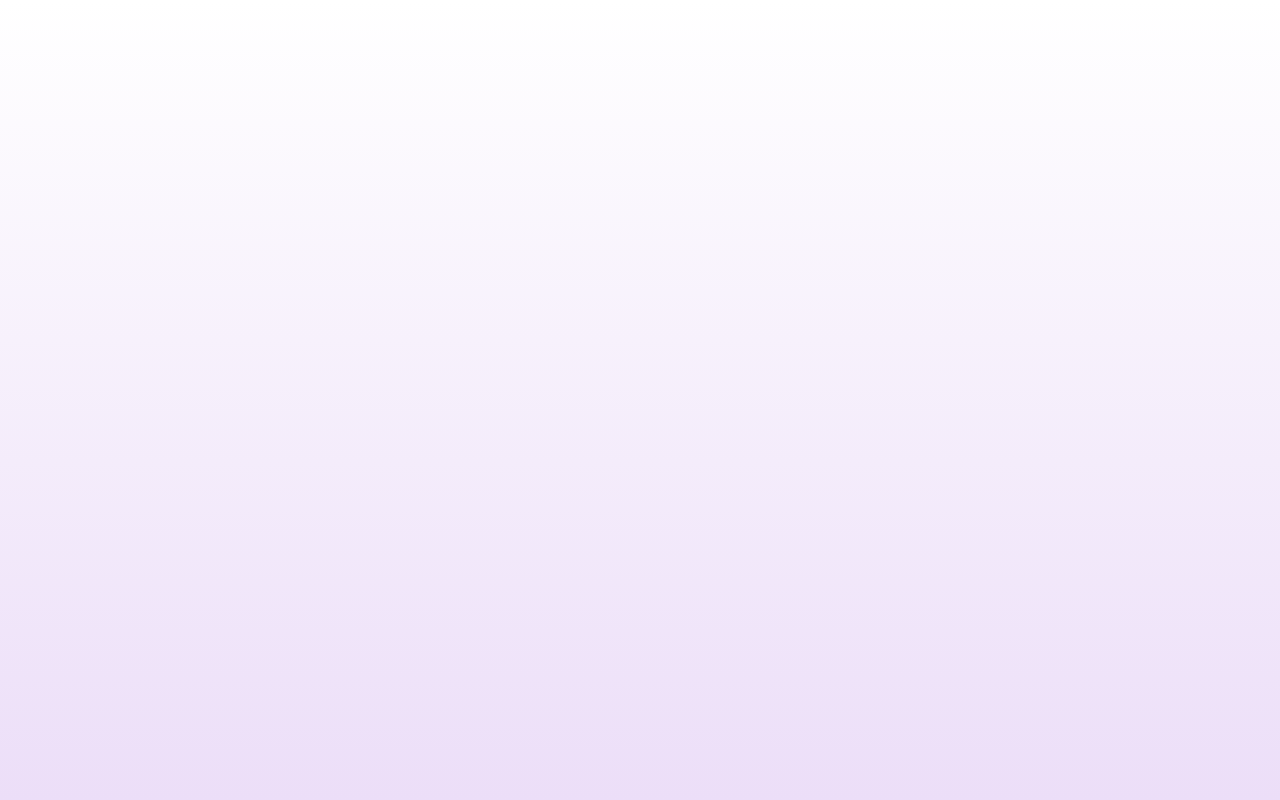
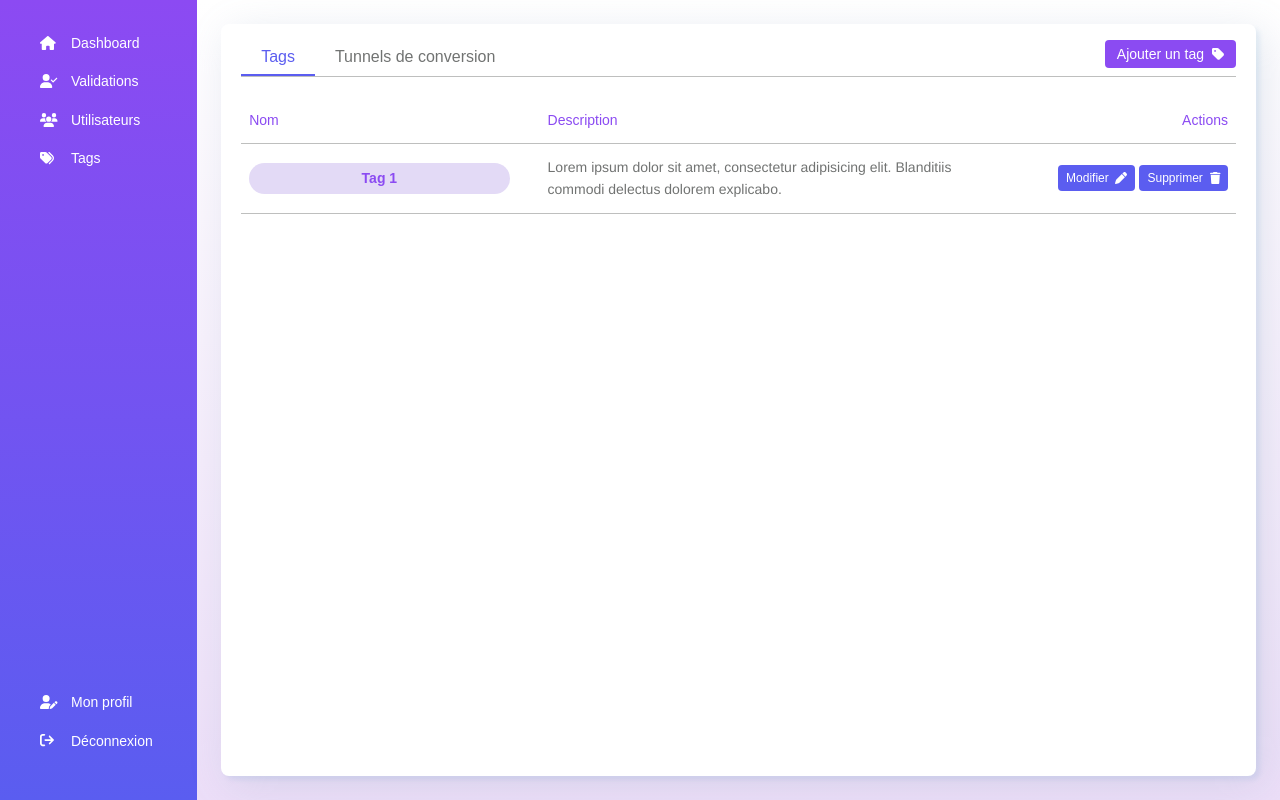
Before and after one commit to AtoLrn/challenge-stack-4-2, a Vue app in the folder app-front/: page /administration/tags in a window 1280 px wide. Before the commit this address had no page. Built offline with nearby package versions, Linux system fonts and the light colour scheme.

Commit message:
feat(app-front): add inte tags/tunnels

```diff
--- a/app-front/src/assets/base.scss
+++ b/app-front/src/assets/base.scss
@@ -4,14 +4,18 @@
   /*   MAIN THEME   */
   --white: #ffffff;
   --purple: #8B4BF2;
+  --dark-purple: #723cde;
   --indigo: #5B5DF0;
+  --dark-indigo: #3f41d6;
   --light-purple: #fcf8ff;
+  --lilac: #e3daf6;
 
   --gradient-light: linear-gradient(180deg, rgba(232.69, 232.69, 232.69, 0) 0%, #ECDEF8 100%);
   --gradient-dark: linear-gradient(180deg, #8C4AF2 0%, #5A5DF0 100%);
 
   --divider: #BEBFBE;
   --text: #717372;
+  --text-dark: #414141;
 
   --font-title: 'Poppins', sans-serif;
 
@@ -144,6 +148,10 @@ a {
 
 
 /*   SIZES  */
+.w-50 {
+  width: 50%;
+}
+
 .w-100 {
   width: 100%;
 }
@@ -184,6 +192,10 @@ a {
   justify-content: center;
 }
 
+.content-st {
+  justify-content: flex-start;
+}
+
 .align-ctr {
   align-items: center;
 }
@@ -204,3 +216,17 @@ a {
 .bdr-btm {
   border-bottom: var(--border);
 }
+
+
+/*   ALIGNMENTS   */
+.text-ctr {
+  text-align: center;
+}
+
+.text-l {
+  text-align: left;
+}
+
+.text-r {
+  text-align: right;
+}
--- a/app-front/src/assets/main.scss
+++ b/app-front/src/assets/main.scss
@@ -49,9 +49,17 @@
   }
 
   &:hover {
-    background-color: var(--purple);
+    background-color: var(--dark-indigo);
   }
 
+  &-purple {
+    background-color: var(--purple);
+
+    &:hover {
+      background-color: var(--dark-purple);
+    }
+
+  }
 }
 /*   /BUTTONS   */
 
@@ -79,6 +87,36 @@ input {
 /*   /INPUTS   */
 
 
+/*   SELECTS   */
+select {
+  background-color: #f2f2f2;
+  border: 1px solid var(--divider);
+  padding: 8px;
+  border-radius: var(--radius-small);
+  color: var(--text);
+  transition: var(--purple);
+
+  option {
+    background-color: var(--white);
+    color: var(--purple);
+    transition: var(--transition);
+
+    &:hover,
+    &:checked {
+      background-color: var(--indigo);
+      color: white;
+    }
+  }
+
+  &:focus {
+    border-color: var(--purple);
+    outline: none;
+  }
+
+}
+/*   /SELECTS   */
+
+
 /*   CARDS   */
 .card {
   background-color: var(--white);
@@ -86,3 +124,36 @@ input {
   border-radius: var(--radius-medium);
 }
 /*   /CARDS   */
+
+
+/*   TABLE   */
+.table {
+  width: 100%;
+  border-collapse: collapse;
+
+  th, td {
+    padding: 0.75rem 0.5rem;
+    border-bottom: var(--border);
+    text-align: left;
+  }
+
+  thead tr th:last-child,
+  tbody tr td:last-child{
+    text-align: right;
+  }
+
+  tbody {
+
+    tr {
+      transition: var(--transition);
+    }
+
+    tr:hover {
+      background-color: var(--light-purple);
+      color: var(--text-dark);
+    }
+
+  }
+
+}
+/*   /TABLE   */
--- a/app-front/src/components/NavBar.vue
+++ b/app-front/src/components/NavBar.vue
@@ -23,6 +23,14 @@
             <i class="fa-solid fa-users"></i>
           </div>
           <p>Utilisateurs</p>
+        </RouterLink>
+      </li>
+      <li>
+        <RouterLink :to="{name: 'tags'}" class="link-white flex align-ctr">
+          <div>
+            <i class="fa-solid fa-tags"></i>
+          </div>
+          <p>Tags</p>
         </RouterLink>
       </li>
     </ul>
--- a/app-front/src/router/index.js
+++ b/app-front/src/router/index.js
@@ -7,7 +7,7 @@ import DashboardView from "@/views/Administration/DashboardView.vue";
 import UsersView from "@/views/Administration/UsersView.vue";
 import ProfileView from "@/views/Administration/ProfileView.vue";
 import RequestsView from "@/views/Administration/RequestsView.vue";
-
+import TagsView from "@/views/Administration/TagsView.vue";
 
 
 const router = createRouter({
@@ -55,6 +55,11 @@ const router = createRouter({
                     component: RequestsView
                 },
                 {
+                    path: 'tags',
+                    name: 'tags',
+                    component: TagsView
+                },
+                {
                     path: 'profile',
                     name: 'profile',
                     component: ProfileView
--- a/app-front/src/views/Administration/ProfileView.vue
+++ b/app-front/src/views/Administration/ProfileView.vue
@@ -1,7 +1,7 @@
 <template>
   <div id="right-side" class="flex flex-row content-se align-ctr">
     <div class="h-100 flex flex-col align-ctr content-se">
-      <div>
+      <div class="text-ctr">
         <img src="@/assets/img/profile.png" alt="profile picture" style="width: 300px;" />
       </div>
       <div id="kbis-container" class="card">
@@ -57,7 +57,7 @@
             <input type="password" id="new-password" value="vzjzoijvozijeoizjioz" required>
           </div>
           <div id="card-bottom">
-            <button type="submit" class="btn btn-md">Modifier mes informations</button>
+            <button type="submit" class="btn btn-purple btn-md">Modifier mes informations</button>
           </div>
         </form>
       </div>
@@ -73,10 +73,6 @@
 
 #right-side {
   height: 100vh;
-}
-
-#right-side > img {
-  text-align: center;
 }
 
 #right-side > div:last-child {
@@ -116,12 +112,6 @@
 
     button {
       width: 100%;
-      background-color: var(--purple);
-
-      &:hover {
-        background-color: var(--indigo);
-      }
-
     }
 
   }
--- /dev/null
+++ b/app-front/src/views/Administration/TagsView.vue
@@ -0,0 +1,138 @@
+<template>
+  <div class="card">
+
+    <div class="flex content-sb bdr-btm w-100">
+      <div class="tabs flex content-st w-50">
+        <div class="tab poppins" :class="{ active: activeTab === 'tags' }" @click="changeTab('tags')">Tags</div>
+        <div class="tab poppins" :class="{ active: activeTab === 'tunnels' }" @click="changeTab('tunnels')">Tunnels de conversion</div>
+      </div>
+      <div class="w-50 text-r">
+        <button v-if="activeTab === 'tags'"
+                class="btn btn-purple btn-md">Ajouter un tag &nbsp;<i class="fa-solid fa-tag"></i>
+        </button>
+        <button v-else
+                class="btn btn-md">Ajouter un tunnel &nbsp;<i class="fa-solid fa-arrows-turn-right"></i>
+        </button>
+      </div>
+    </div>
+
+    <div class="tab-content">
+      <div v-if="activeTab === 'tags'">
+
+        <table class="table">
+          <thead>
+          <tr>
+            <th class="title">Nom</th>
+            <th class="title">Description</th>
+            <th class="title">Actions</th>
+          </tr>
+          </thead>
+          <tbody>
+          <tr>
+            <td>
+              <p class="tag">Tag 1</p>
+            </td>
+            <td>
+              Lorem ipsum dolor sit amet, consectetur adipisicing elit. Blanditiis commodi delectus dolorem explicabo.
+            </td>
+            <td>
+              <button class="btn btn-sm" style="margin-right: 0.25rem">Modifier &nbsp;<i class="fa-solid fa-pen"></i></button>
+              <button class="btn btn-sm">Supprimer &nbsp;<i class="fa-solid fa-trash"></i></button>
+            </td>
+          </tr>
+          </tbody>
+        </table>
+
+      </div>
+      <div v-else-if="activeTab === 'tunnels'">
+
+        <select>
+          <option value="" selected>Choisir une option</option>
+          <option value="option1">Option 1</option>
+          <option value="option2">Option 2</option>
+          <option value="option3">Option 3</option>
+        </select>
+
+
+      </div>
+    </div>
+
+  </div>
+</template>
+
+<script>
+export default {
+  data() {
+    return {
+      activeTab: 'tags',
+    };
+  },
+  methods: {
+    changeTab(tab) {
+      this.activeTab = tab;
+    },
+  },
+};
+</script>
+
+
+<style scoped lang="scss">
+.tabs {
+
+  .tab {
+    padding: 4px 20px;
+    cursor: pointer;
+    font-size: 16px;
+  }
+
+  .active {
+    border-bottom: 2px solid var(--indigo);
+    color: var(--indigo);
+
+  }
+
+}
+
+.tab-content {
+  margin-top: 20px;
+}
+
+.table {
+  thead {
+    tr {
+      th:first-child {
+        width: 30%;
+        padding-right: 30px;
+      }
+
+      th:nth-child(2) {
+        width: 45%;
+      }
+
+      th:nth-child(3) {
+        width: 25%;
+      }
+    }
+  }
+
+  tbody {
+    tr {
+      td:first-child {
+        padding-right: 30px;
+      }
+    }
+  }
+
+  .tag {
+    background-color: var(--lilac);
+    color: var(--purple);
+    padding: 4px 8px;
+    border-radius: 30px;
+    text-align: center;
+    font-weight: bold;
+    font-family: var(--font-title);
+  }
+}
+
+
+</style>
--- a/app-front/src/views/Administration/UsersView.vue
+++ b/app-front/src/views/Administration/UsersView.vue
@@ -1,6 +1,6 @@
 <template>
   <div id="admin-panel" class="card">
-    <table>
+    <table class="table">
       <thead>
       <tr>
         <th class="title">Nom</th>
@@ -32,38 +32,5 @@
 
 <style scoped lang="scss">
 
-table {
-  width: 100%;
-  border-collapse: collapse;
-
-  th, td {
-    padding: 0.75rem 0.5rem;
-    border-bottom: var(--border);
-    text-align: left;
-  }
-
-  th {
-    font-size: 16px;
-  }
-
-  thead tr th:last-child,
-  tbody tr td:last-child{
-    text-align: right;
-  }
-
-  tbody {
-
-    tr {
-      transition: var(--transition);
-    }
-
-    tr:hover {
-      background-color: var(--light-purple);
-    }
-
-
-  }
-
-}
 
 </style>
--- a/app-front/src/views/SecurityView.vue
+++ b/app-front/src/views/SecurityView.vue
@@ -1,7 +1,7 @@
 <template>
 
 <main class="flex flex-row align-ctr content-ctr">
-  <div class="img-container">
+  <div class="img-container text-ctr">
     <img src="@/assets/img/charts.png" alt="charts picture"/>
   </div>
   <div class="form-container">
@@ -21,8 +21,6 @@
 }
 
 .img-container {
-  text-align: center;
-
   img {
     width: 400px;
   }
```
